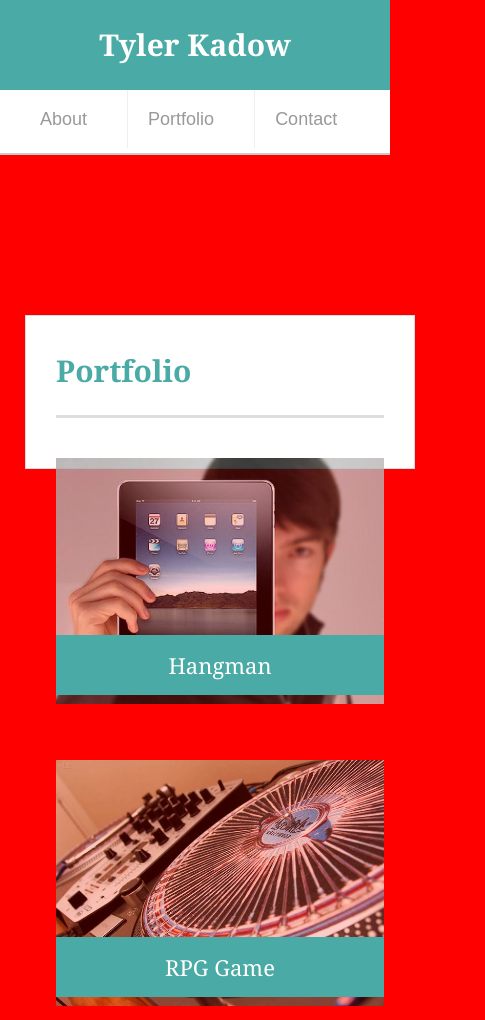
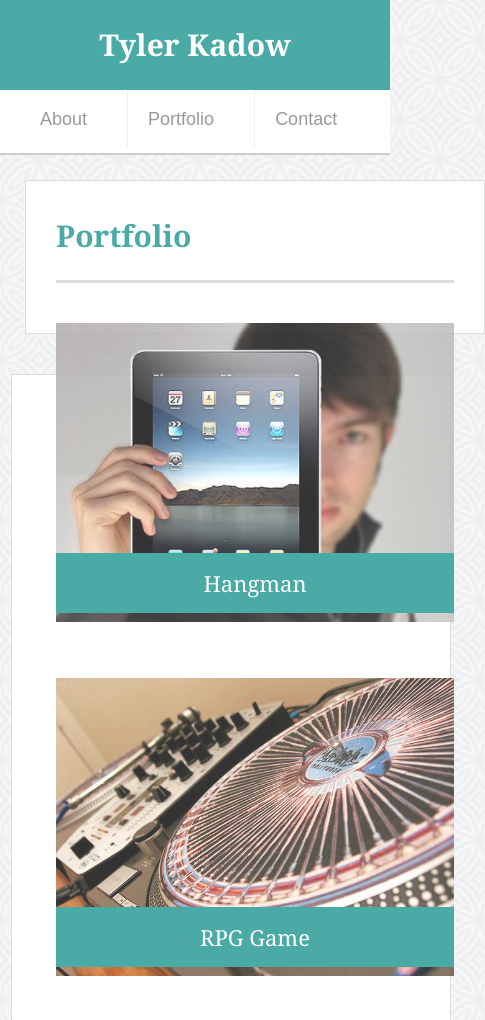
Before and after one commit to tylerkadow/Responsive-Portfolio, a plain HTML site: page portfolio.html in a window 390 px wide. Shown: the top 1020 px of the page, 485 px wide, since content can reach past the window. Drawn offline with Linux system fonts and the light colour scheme.

Commit message:
initial connect

```diff
--- a/assets/css/style.css
+++ b/assets/css/style.css
@@ -174,7 +174,7 @@ footer {
 .work {
   position: relative;
   float: left;
-  width: 274px;
+  width: 265px;
   margin: 20px 0 25px;
   overflow: auto;
 }
@@ -253,10 +253,7 @@ input[type=submit] {
 }
 
 @media screen and (max-width: 980px){
-  body {
-    background-color: green;
-    background-image: none;
-  }
+
   .container {
   width: 100%;
   max-width: 768px;
@@ -283,38 +280,38 @@ input[type=submit] {
   margin-right: 0px;
   float: right;
   }
+.work {
+  width: 100%;
 }
 
 @media screen and (max-width: 768px){
-  body {
-    background-color: yellow;
-    background-image: none;
-  }
+
 .auth-image {
   float: left;
   width: 200px;
   height: auto;
   }
   .main-section {
-  margin-right: 25px;
-  width: 100%
-}
-  .sidebar {
-    float: left;
-    width: 100%
+  width: 640px;
+  }
+.col-4,
+.col-8 {
+  float: none;
+  }
+  .sidebar{
+    width: 640px;
+    float: none;
   }
 }
 
 @media screen and (max-width: 640px){
-  body {
-    background-color: red;
-    background-image: none;
-  }
+
   #masthead {
     position: static;
   }
-  .container {
-    max-width: none;
+  .main-section {
+    margin-top: -135px;
+    width: 460px;
   }
   #logo {
     margin-left: 0;
@@ -323,6 +320,9 @@ input[type=submit] {
   .auth-image {
   float: none;
   width: 100%;
+  }
+  .sidebar{
+    width: 440px;
   }
 nav {
   float: none;
@@ -333,9 +333,9 @@ nav a {
   padding: 20px;
   }
 
-  /*Portfolio*/
+  /*Portfolio
   .work {
     width: 100%;
     height: auto;
-  }
+  }*/
 }
--- a/portfolio.html
+++ b/portfolio.html
@@ -21,8 +21,11 @@
     </div>
   </header>
 
-  <div id="main-container" class="container">
-    <section class="main-section">
+<div id="main-container">
+  <div class="container">
+  <div class="row">
+    <div class="col-8 main-section">
+
       <h1>Portfolio</h1>
 
       <div class="work">
@@ -51,18 +54,20 @@
         <h3>Rock Paper Scissors</h3>
       </div>
 
-    </section>
+    </div>
 
-    <section class="sidebar">
-      <div id="connect">
+    <div class="col-4">
+      <div class="sidebar">
         <h2>Connect with Me</h2>
 
         <a href="https://github.com/tylerkadow" target="_blank"><img src="assets/images/Github.png" class="social" alt="GitHub" /></a>
         <a href="https://www.linkedin.com/in/tylerkadow/" target="_blank"><img src="assets/images/Linkedin.png" class="social" alt="LinkedIn" /></a>
         <a href="https://stackoverflow.com/users/8308852/tyler-k" target="_blank"><img src="assets/images/Stackoverflow.png" class="social" alt="Stack Overflow" /></a>
+        </div>
       </div>
-    </section>
+    </div>
   </div>
+</div>
 
   <footer>
     <div class="container">
```
Also changed, not shown: contact.html (+6 -4 lines), index.html (+1 -1 lines).
